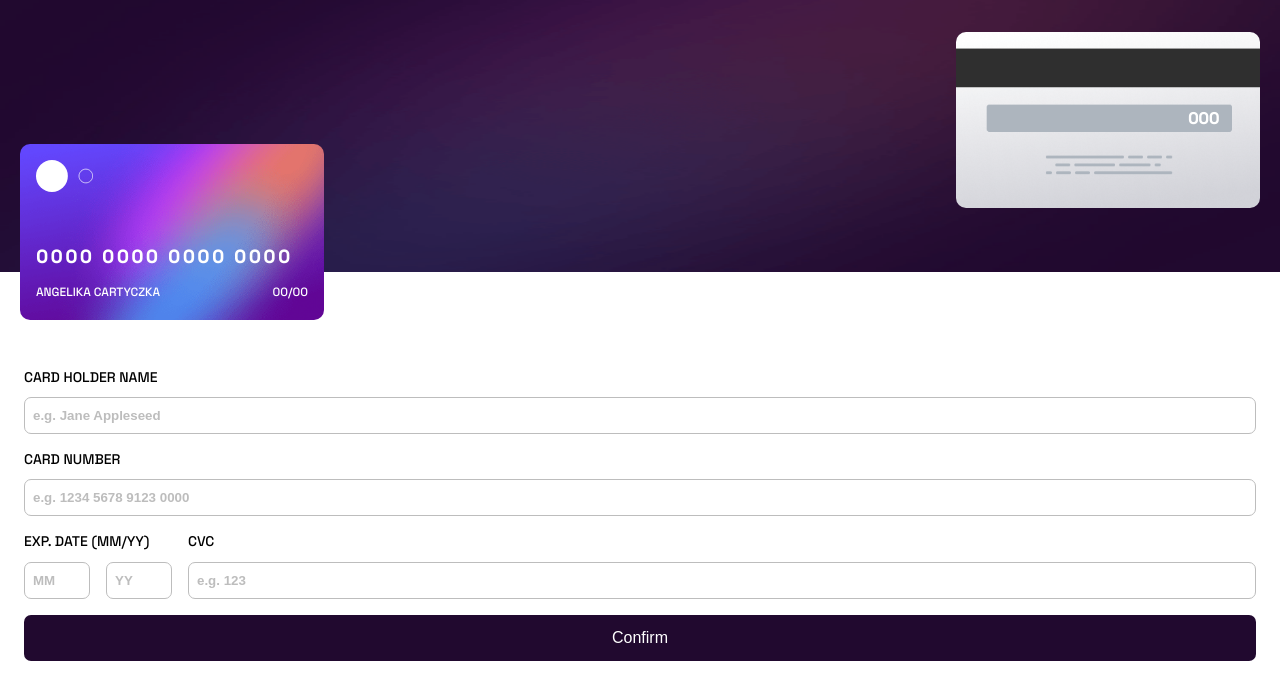
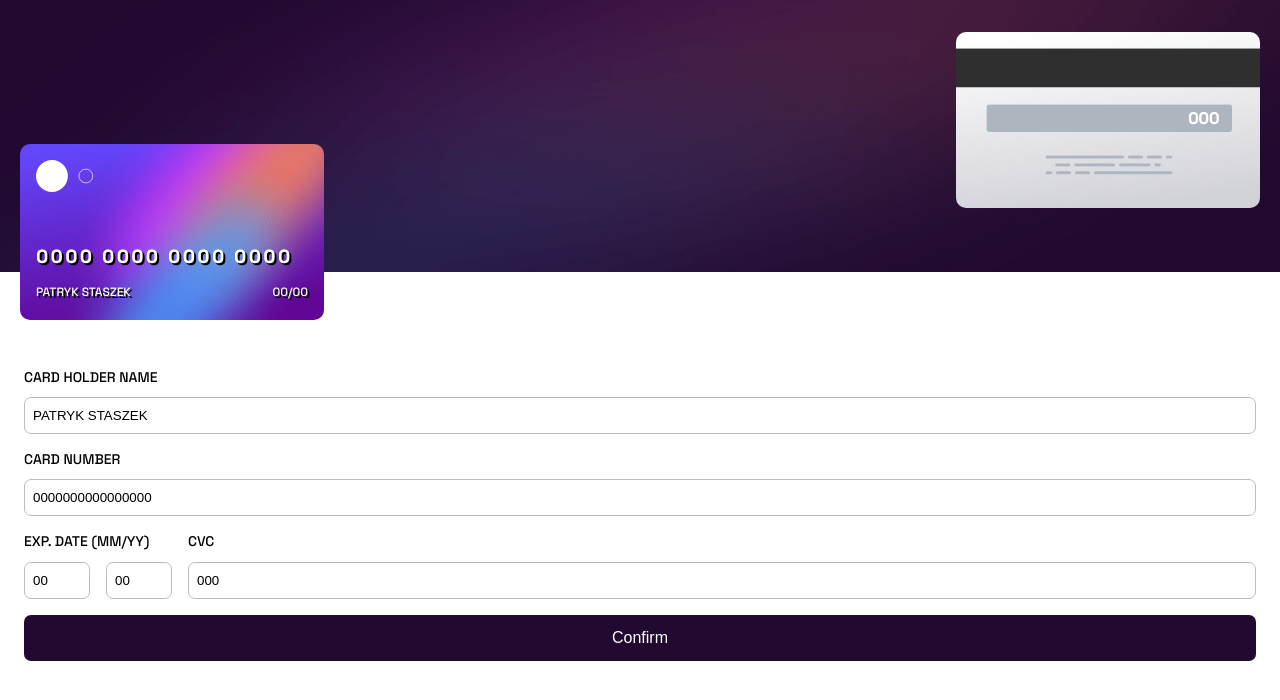
Before and after one commit to Hichahy/Credit-Card-Creator, a React (Create React App) app: page / in a window 1280 px wide. Shown: the top 700 px of the page. Built offline with nearby package versions, Linux system fonts and the light colour scheme; the HTML template or start-up script is replaced by a standard one.

Commit message:
feat: apperance form value on  card

```diff
--- a/src/App.tsx
+++ b/src/App.tsx
@@ -1,13 +1,20 @@
-import React from 'react';
+import React, { useState } from 'react';
 import { CreditCardApperance } from './components/creditCardApperance';
 import { FormFormik } from './components/formFormik';
 import './app.scss';
 
 const App = () => {
+  const [cardForm, setCartForm] = useState({
+    cardHolderName: 'patryk staszek',
+    cardNumber: '0000000000000000',
+    month: '00',
+    year: '00',
+    cvc: '000',
+  });
   return (
     <div className='app'>
-      <CreditCardApperance />
-      <FormFormik />
+      <CreditCardApperance cardForm={cardForm}/>
+      <FormFormik cardForm={cardForm} setCartForm={setCartForm}/>
     </div>
   );
 };
--- a/src/components/creditCardApperance/CreditCardApperance.tsx
+++ b/src/components/creditCardApperance/CreditCardApperance.tsx
@@ -1,18 +1,33 @@
 import React from 'react';
 import './creditCardApperance.scss';
+interface MyFormValues {
+  cardHolderName: string;
+  cardNumber: string;
+  month: string;
+  year: string;
+  cvc: string;
+}
 
-export const CreditCardApperance = () => {
+interface IProps {
+  cardForm: MyFormValues;
+}
+
+export const CreditCardApperance = ({ cardForm }: IProps) => {
+  const joy = cardForm.cardNumber.match(/.{1,4}/g)?.join(' ');
+
   return (
     <div className='card-apperance-container'>
       <div className='card-back'>
-        <h3 className='numbers-field'>000</h3>
+        <h3 className='numbers-field'>{cardForm.cvc}</h3>
       </div>
       <div className='card-front'>
         <img src='images/card-logo.svg' alt='logo' />
-        <h3>0000 0000 0000 0000</h3>
+        <h3>{joy}</h3>
         <div>
-          <p>Angelika Cartyczka</p>
-          <p>00/00</p>
+          <p>{cardForm.cardHolderName}</p>
+          <p>
+            {cardForm.month}/{cardForm.year}
+          </p>
         </div>
       </div>
     </div>
--- a/src/components/creditCardApperance/creditCardApperance.scss
+++ b/src/components/creditCardApperance/creditCardApperance.scss
@@ -51,6 +51,7 @@
       font-size: 12px;
       margin: 0;
       text-transform: uppercase;
+      text-shadow: 2px 2px 0px rgba(0, 0, 0, 1);
     }
   }
 
@@ -59,6 +60,8 @@
     font-size: 18px;
     margin-bottom: 1rem;
     letter-spacing: 3px;
+    text-shadow: 2px 2px 0px rgba(0, 0, 0, 1);
+
   }
 
   img {
--- a/src/components/formFormik/FormFormik.tsx
+++ b/src/components/formFormik/FormFormik.tsx
@@ -1,5 +1,5 @@
-import React from 'react';
-import { Form, Field, Formik } from 'formik';
+import React, { useEffect } from 'react';
+import { Form, Field, Formik, useFormikContext } from 'formik';
 import './formFormik.scss';
 
 interface MyFormValues {
@@ -10,26 +10,34 @@ interface MyFormValues {
   cvc: string;
 }
 
-export const FormFormik = () => {
-  const initialValues: MyFormValues = {
-    cardHolderName: '',
-    cardNumber: '',
-    month: '',
-    year: '',
-    cvc: '',
-  };
+interface IProps {
+  cardForm: MyFormValues;
+  setCartForm: (arg0: any) => void;
+}
 
+//formik doesn't have onChange. So... I created this way :)
+const FormObserver = ({ setCartForm }: IProps) => {
+  const { values } = useFormikContext();
+
+  useEffect(() => {
+    setCartForm(values);
+  }, [values]);
+
+  return null;
+};
+
+export const FormFormik = ({ cardForm, setCartForm }: IProps) => {
   return (
     <div className='form-container'>
       <Formik
-        initialValues={initialValues}
+        initialValues={cardForm}
         onSubmit={(values, actions) => {
-          console.log({ values, actions });
-          alert(JSON.stringify(values, null, 2));
+          setCartForm(values);
           actions.setSubmitting(false);
         }}
       >
         <Form>
+          <FormObserver setCartForm={setCartForm} cardForm={cardForm}/>
           <span>
             <label htmlFor='firstName'>card holder name</label>
             <Field
--- a/src/components/formFormik/formFormik.scss
+++ b/src/components/formFormik/formFormik.scss
@@ -19,6 +19,7 @@ form {
     padding: 10px 8px;
     border-radius: 7px;
     border: 1px solid $lightGraylishViiolet;
+    text-transform: uppercase;
 
     &:focus {
       outline: solid $violet;
```
